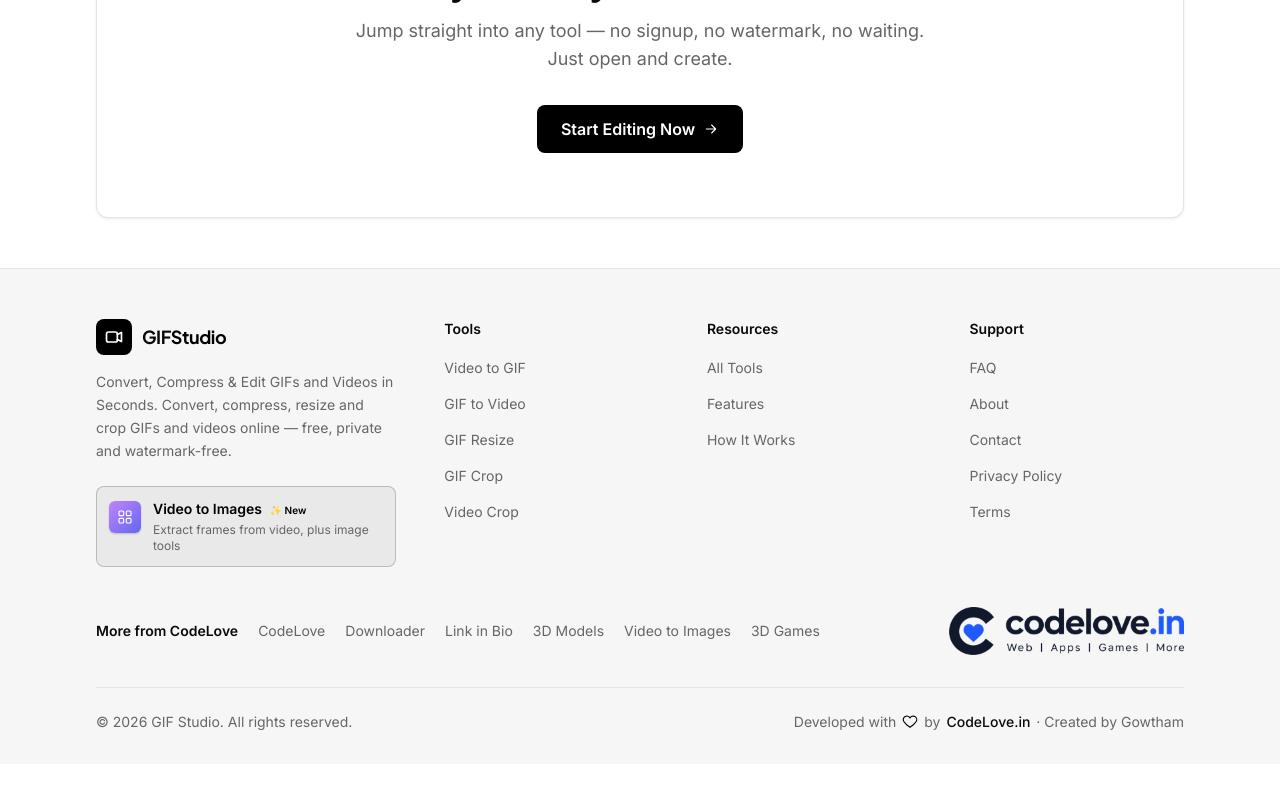
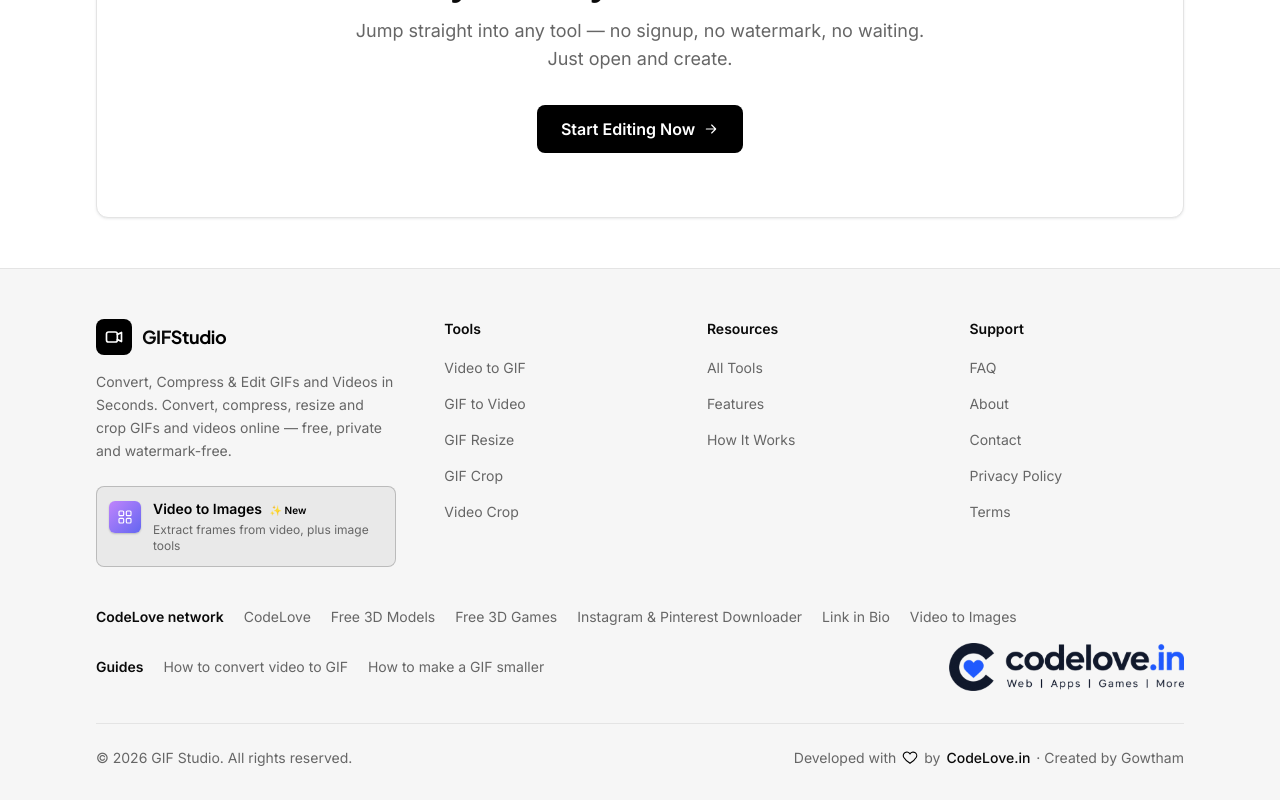
Before and after one commit to Gowtham-Raj-Dev/video-to-gif, a Next.js app: page / in a window 1280 px wide. Shown: the part 7496-8296 px from the top of the page. Before the commit the page ends 8260 px from the top, so only its background shows below. Built offline with nearby package versions, Linux system fonts and the light colour scheme.

Commit message:
SEO: daily sitemap, robots.txt for all crawlers, CodeLove network and guide links

```diff
--- a/app/layout.tsx
+++ b/app/layout.tsx
@@ -78,7 +78,13 @@
   robots: {
     index: true,
     follow: true,
-    googleBot: { index: true, follow: true, "max-image-preview": "large" },
+    googleBot: {
+      index: true,
+      follow: true,
+      "max-image-preview": "large",
+      "max-snippet": -1,
+      "max-video-preview": -1,
+    },
   },
 };
 
--- a/app/sitemap.ts
+++ b/app/sitemap.ts
@@ -1,6 +1,9 @@
 import type { MetadataRoute } from "next";
 import { TOOLS } from "@/lib/tools";
 import { absoluteUrl } from "@/lib/site";
+
+// Required for `output: "export"`: render /sitemap.xml once at build time.
+export const dynamic = "force-static";
 
 /** Indexable routes that are not generated from lib/tools.ts. */
 const STATIC_ROUTES = ["/", "/tools", "/about", "/contact", "/privacy", "/terms"];
@@ -8,23 +11,16 @@
 /**
  * Emitted as /sitemap.xml by the static export. Tool URLs come from the same
  * TOOLS list that feeds generateStaticParams in app/[slug]/page.tsx, so the
- * sitemap cannot drift from the pages that are actually built.
+ * sitemap cannot drift from the pages that are actually built. lastmod is the
+ * build time, so every deploy tells crawlers the pages are fresh.
  */
 export default function sitemap(): MetadataRoute.Sitemap {
   const lastModified = new Date();
-  const legal = ["/privacy", "/terms"];
-  return [
-    ...STATIC_ROUTES.map((path) => ({
-      url: absoluteUrl(path),
-      lastModified,
-      changeFrequency: legal.includes(path) ? ("yearly" as const) : ("weekly" as const),
-      priority: path === "/" ? 1 : legal.includes(path) ? 0.3 : 0.7,
-    })),
-    ...TOOLS.map((t) => ({
-      url: absoluteUrl(`/${t.slug}`),
-      lastModified,
-      changeFrequency: "weekly" as const,
-      priority: 0.9,
-    })),
-  ];
+  const paths = [...STATIC_ROUTES, ...TOOLS.map((t) => `/${t.slug}`)];
+  return paths.map((path) => ({
+    url: absoluteUrl(path),
+    lastModified,
+    changeFrequency: "daily" as const,
+    priority: 1.0,
+  }));
 }
--- a/components/Footer.tsx
+++ b/components/Footer.tsx
@@ -2,7 +2,7 @@
 import { Logo } from "@/components/Logo";
 import { GithubIcon, GridIcon } from "@/components/Icons";
 import { HeartButton } from "@/components/HeartButton";
-import { NETWORK, SITE, VIDEO_TO_IMAGES_URL } from "@/lib/site";
+import { GUIDES, NETWORK, SITE, VIDEO_TO_IMAGES_URL } from "@/lib/site";
 import { TOOLS } from "@/lib/tools";
 
 const columns = [
@@ -84,16 +84,31 @@
         </div>
 
         <div className="mt-10 flex flex-wrap items-center gap-x-5 gap-y-2 text-sm">
-          <h3 className="font-semibold text-[color:var(--fg)]">More from CodeLove</h3>
+          <h3 className="font-semibold text-[color:var(--fg)]">CodeLove network</h3>
           {NETWORK.map((n) => (
             <a
               key={n.href}
               href={n.href}
               target="_blank"
-              rel="noopener noreferrer"
+              rel="noopener"
               className="text-muted transition hover:text-accent"
             >
               {n.label}
+            </a>
+          ))}
+        </div>
+
+        <div className="mt-4 flex flex-wrap items-center gap-x-5 gap-y-2 text-sm">
+          <h3 className="font-semibold text-[color:var(--fg)]">Guides</h3>
+          {GUIDES.map((g) => (
+            <a
+              key={g.href}
+              href={g.href}
+              target="_blank"
+              rel="noopener"
+              className="text-muted transition hover:text-accent"
+            >
+              {g.label}
             </a>
           ))}
           <a
--- a/lib/site.ts
+++ b/lib/site.ts
@@ -33,11 +33,23 @@
 /** The rest of the CodeLove network — the only sister sites that exist. */
 export const NETWORK = [
   { label: "CodeLove", href: SITE.brandUrl },
-  { label: "Downloader", href: "https://downloader.codelove.in" },
+  { label: "Free 3D Models", href: "https://models.codelove.in" },
+  { label: "Free 3D Games", href: "https://games.codelove.in" },
+  { label: "Instagram & Pinterest Downloader", href: "https://downloader.codelove.in" },
   { label: "Link in Bio", href: "https://linkinbio.codelove.in" },
-  { label: "3D Models", href: "https://models.codelove.in" },
   { label: "Video to Images", href: VIDEO_TO_IMAGES_URL },
-  { label: "3D Games", href: "https://games.codelove.in" },
+] as const;
+
+/** Related how-to guides on the main CodeLove site (linked from the footer). */
+export const GUIDES = [
+  {
+    label: "How to convert video to GIF",
+    href: "https://codelove.in/learn/guide/how-to-convert-video-to-gif",
+  },
+  {
+    label: "How to make a GIF smaller",
+    href: "https://codelove.in/learn/guide/how-to-make-a-gif-smaller",
+  },
 ] as const;
 
 /** Prefix a public asset path with the basePath so it resolves on GitHub Pages. */
```
Also changed, not shown: public/robots.txt.
